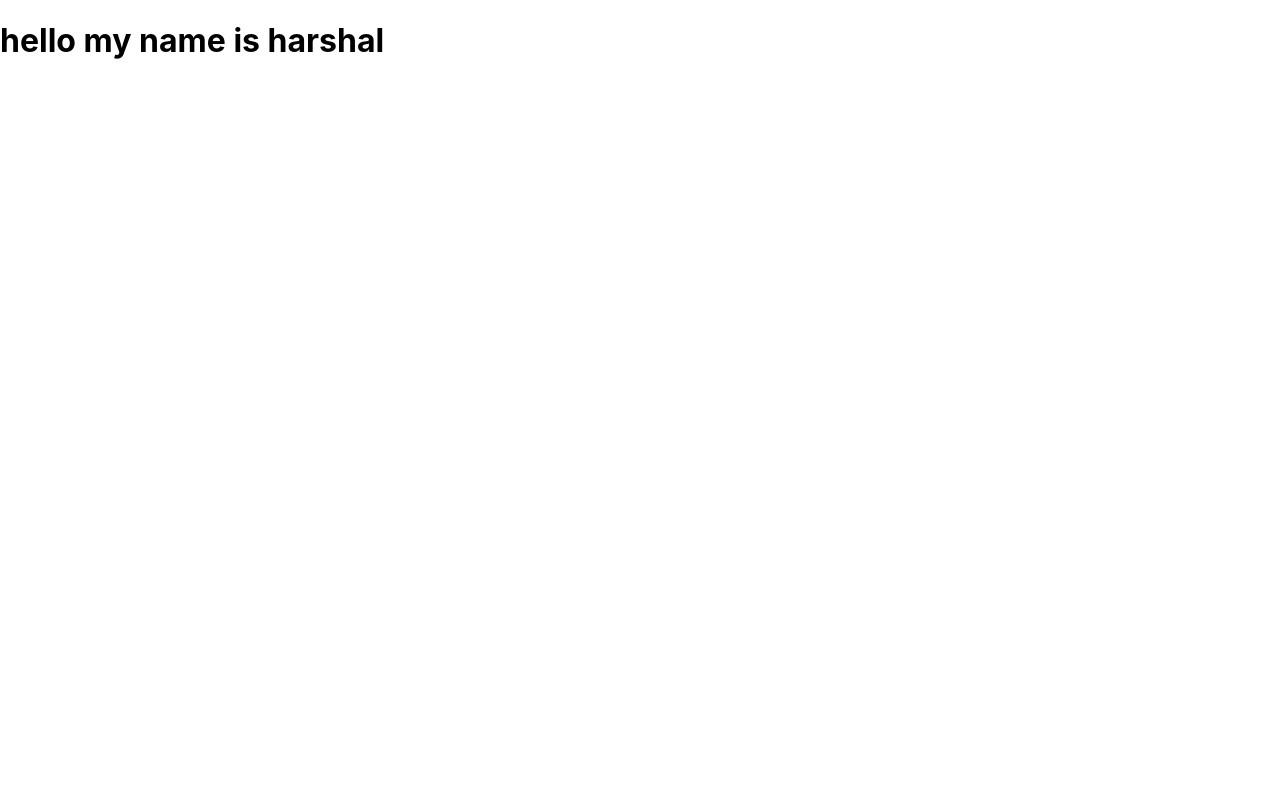
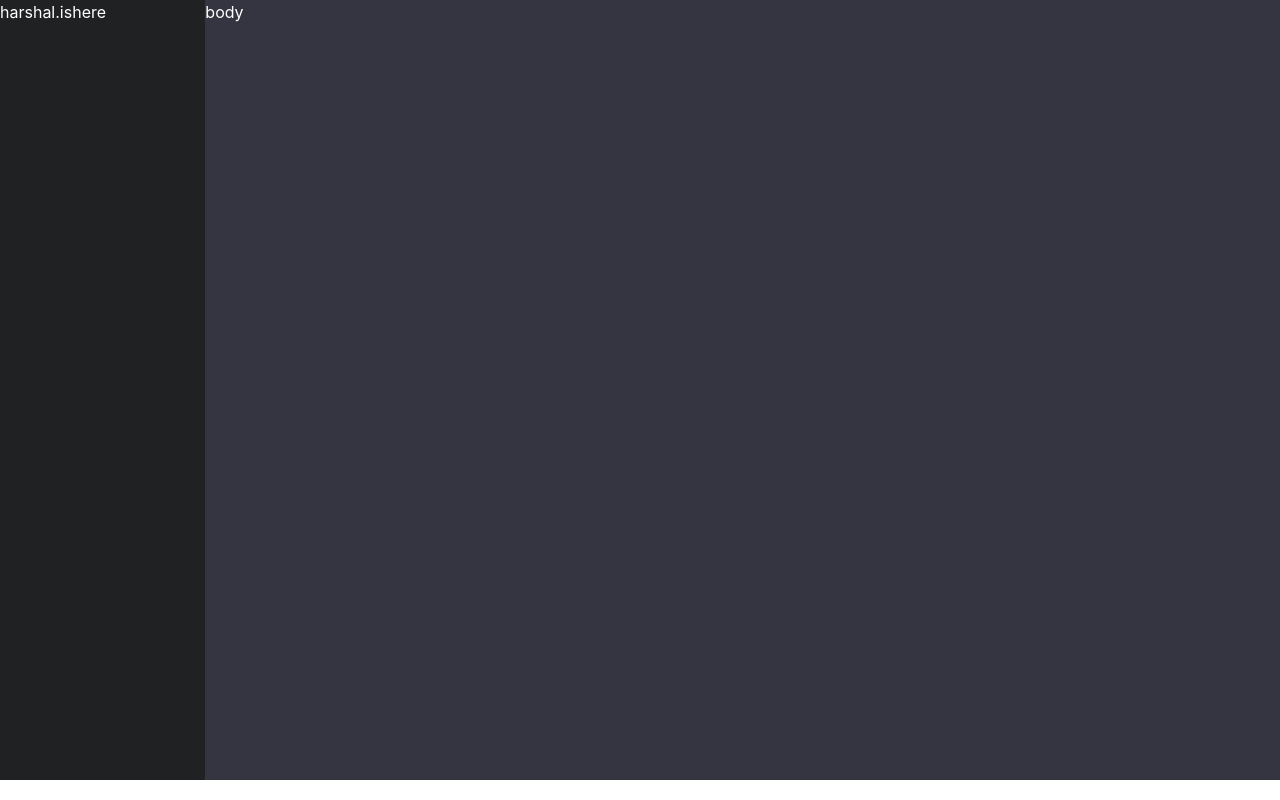
Before and after one commit to harshal-ishere/portfolio, a React (Create React App) app: page / in a window 1280 px wide. Built offline with nearby package versions, Linux system fonts and the light colour scheme.

Commit message:
made a decent background layout

```diff
--- a/package.json
+++ b/package.json
@@ -10,6 +10,7 @@
     "@types/node": "^16.18.34",
     "@types/react": "^18.2.7",
     "@types/react-dom": "^18.2.4",
+    "bootstrap": "^5.3.0-alpha3",
     "react": "^18.2.0",
     "react-dom": "^18.2.0",
     "react-scripts": "5.0.1",
--- a/public/index.html
+++ b/public/index.html
@@ -24,6 +24,8 @@
       work correctly both with client-side routing and a non-root public URL.
       Learn how to configure a non-root public URL by running `npm run build`.
     -->
+    <link href="https://cdn.jsdelivr.net/npm/bootstrap@5.3.0-alpha3/dist/css/bootstrap.min.css" rel="stylesheet" integrity="sha384-KK94CHFLLe+nY2dmCWGMq91rCGa5gtU4mk92HdvYe+M/SXH301p5ILy+dN9+nJOZ" crossorigin="anonymous">
+<script src="https://cdn.jsdelivr.net/npm/bootstrap@5.3.0-alpha3/dist/js/bootstrap.bundle.min.js" integrity="sha384-ENjdO4Dr2bkBIFxQpeoTz1HIcje39Wm4jDKdf19U8gI4ddQ3GYNS7NTKfAdVQSZe" crossorigin="anonymous" defer></script>
     <title>React App</title>
   </head>
   <body id="root">
--- a/src/App.tsx
+++ b/src/App.tsx
@@ -1,8 +1,18 @@
+import Navbar from "./components/navbar/index";
+import Body from "./components/body/index";
 function App() {
   return (
-    <div className="App">
-      <h1>hello my name is harshal</h1>
-    </div>
+      <div className="App">
+        <div className="row">
+          <div className="col-2 pe-0">
+          <Navbar />
+          </div>
+          <div className="col-10 ps-0">
+           <Body />
+          </div>
+        </div>
+      </div>
+
   );
 }
 
--- a/src/components/body/index.tsx
+++ b/src/components/body/index.tsx
@@ -0,0 +1,12 @@
+import {FC} from "react";
+import "./styles.css";
+let Body:FC=()=>{
+    return(
+        <div className="body">
+<p>body</p>
+        </div>
+
+
+    );
+}
+export default Body;
--- a/src/components/body/styles.css
+++ b/src/components/body/styles.css
@@ -0,0 +1,5 @@
+.body{
+    background-color: rgba(52,53,65);
+    color:white;
+    height:780px;
+}
--- a/src/components/navbar/index.tsx
+++ b/src/components/navbar/index.tsx
@@ -0,0 +1,10 @@
+import {FC} from "react";
+import "./styles.css"
+let Navbar:FC=()=>{
+    return(
+        <div className="navu">
+           <p>harshal.ishere</p>
+        </div>
+    )
+}
+export default Navbar;
--- a/src/components/navbar/styles.css
+++ b/src/components/navbar/styles.css
@@ -0,0 +1,10 @@
+.navu{
+    background-color: rgba(32,33,35);
+    color:white;
+    height:780px;
+
+}
+p{
+    margin-top:0;
+    margin-bottom:0;
+}
--- a/src/index.css
+++ b/src/index.css
@@ -5,6 +5,7 @@ body {
     sans-serif;
   -webkit-font-smoothing: antialiased;
   -moz-osx-font-smoothing: grayscale;
+
 }
 
 code {
```
Also changed, not shown: 1 other file (tests, documents, lock files or other folders).
